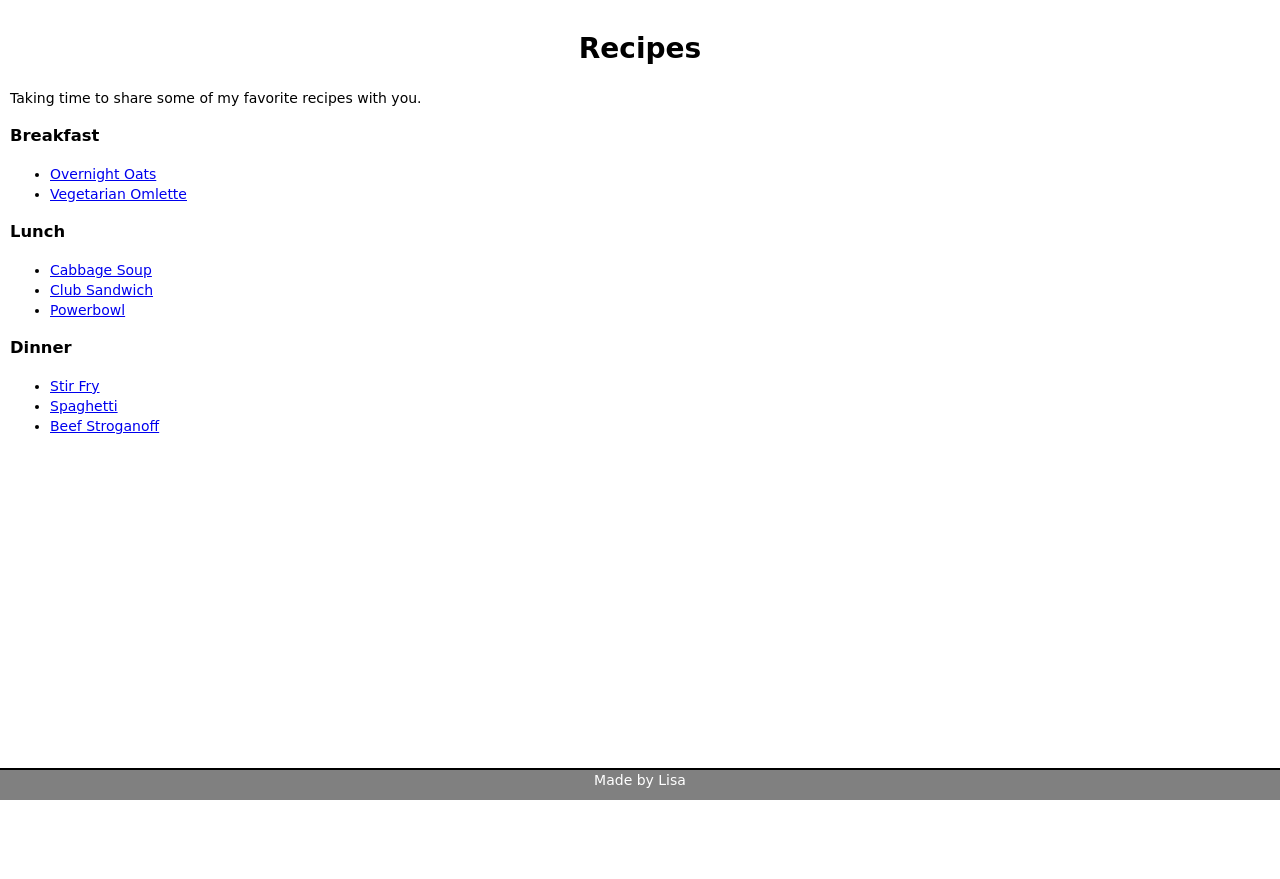
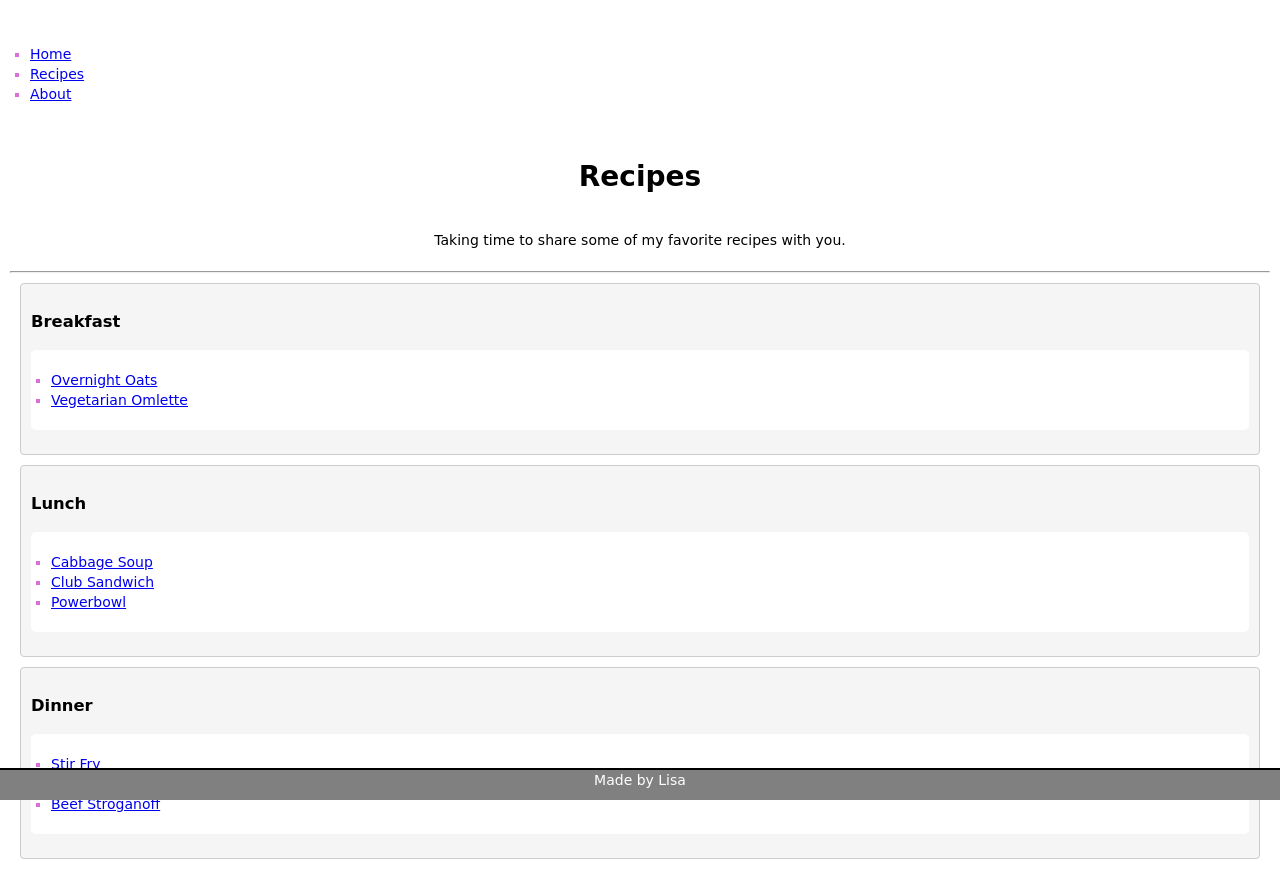
Before and after one commit to midnightmoet/odin-recipes, a plain HTML site: page index.html in a window 1280 px wide. Before the commit the page ends 800 px from the top, so only its background shows below. Drawn offline with Linux system fonts and the light colour scheme.

Commit message:
Added basic styling to the main page, not completed; still brainstorming

```diff
--- a/index.html
+++ b/index.html
@@ -1,34 +1,50 @@
 <!DOCTYPE html>
 <html lang="en">
   <head>
-    <meta charset="UTF-8">
-    <meta http-equiv="X-UA-Compatible" content="IE=edge">
-    <meta name="viewport" content="width=device-width, initial-scale=1.0">
+    <meta charset="UTF-8" />
+    <meta http-equiv="X-UA-Compatible" content="IE=edge" />
+    <meta name="viewport" content="width=device-width, initial-scale=1.0" />
     <title>Recipes</title>
-    <link rel="stylesheet" href="styles.css">
+    <link rel="stylesheet" href="styles.css" />
   </head>
   <body>
+    <header>
+      <nav class="navbar">
+        <ul>
+          <li><a href="index.html">Home</a></li>
+          <li><a href="recipes.html">Recipes</a></li>
+          <li><a href="about.html">About</a></li>
+        </ul>
+      </nav>
       <h1>Recipes</h1>
-    <p>
-        Taking time to share some of my favorite recipes with you.
-    </p>
+      <p>Taking time to share some of my favorite recipes with you.</p>
+    </header>
+    <hr />
+    <div class="breakfast">
       <h3>Breakfast</h3>
       <ul>
         <li><a href="./recipes/overnight-oats.html">Overnight Oats</a></li>
-        <li><a href="./recipes/vegetarian-omlette.html">Vegetarian Omlette</a></li>
+        <li>
+          <a href="./recipes/vegetarian-omlette.html">Vegetarian Omlette</a>
+        </li>
       </ul>
+    </div>
+    <div class="lunch">
       <h3>Lunch</h3>
       <ul>
         <li><a href="./recipes/cabbage-soup.html">Cabbage Soup</a></li>
         <li><a href="./recipes/club-sandwich.html">Club Sandwich</a></li>
         <li><a href="./recipes/powerbowl.html">Powerbowl</a></li>
       </ul>
+    </div>
+    <div class="dinner">
       <h3>Dinner</h3>
       <ul>
         <li><a href="./recipes/stirfry.html">Stir Fry</a></li>
         <li><a href="./recipes/spaghetti.html">Spaghetti</a></li>
         <li><a href="./recipes/beefstroganoff.html">Beef Stroganoff</a></li>
       </ul>
+    </div>
     <footer>Made by Lisa</footer>
   </body>
 </html>
--- a/styles.css
+++ b/styles.css
@@ -6,9 +6,16 @@ body {
   padding: 10px;
 }
 
-h1 {
+header {
   display: flex;
-  justify-content: center;
+  flex-direction: column;
+  text-align: center;
+}
+
+.navbar {
+  display: flex;
+  flex-direction: row;
+  text-align: left;
 }
 
 img {
@@ -17,6 +24,37 @@ img {
   margin-right: auto;
 }
 
+.breakfast {
+  background-color: #f5f5f5;
+  border: 1px solid #ccc;
+  border-radius: 4px;
+  padding: 10px;
+  margin: 10px;
+}
+
+.lunch {
+  background-color: #f5f5f5;
+  border: 1px solid #ccc;
+  border-radius: 4px;
+  padding: 10px;
+  margin: 10px;
+}
+
+.dinner {
+  background-color: #f5f5f5;
+  border: 1px solid #ccc;
+  border-radius: 4px;
+  padding: 10px;
+  margin: 10px;
+}
+
+ul {
+  background-color: white;
+  padding: 20px;
+  list-style-type: square;
+  color: orchid;
+  border-radius: 5px;
+}
 
 footer {
   position: fixed;
```
Lines whose indentation alone changed are shown as unchanged.
